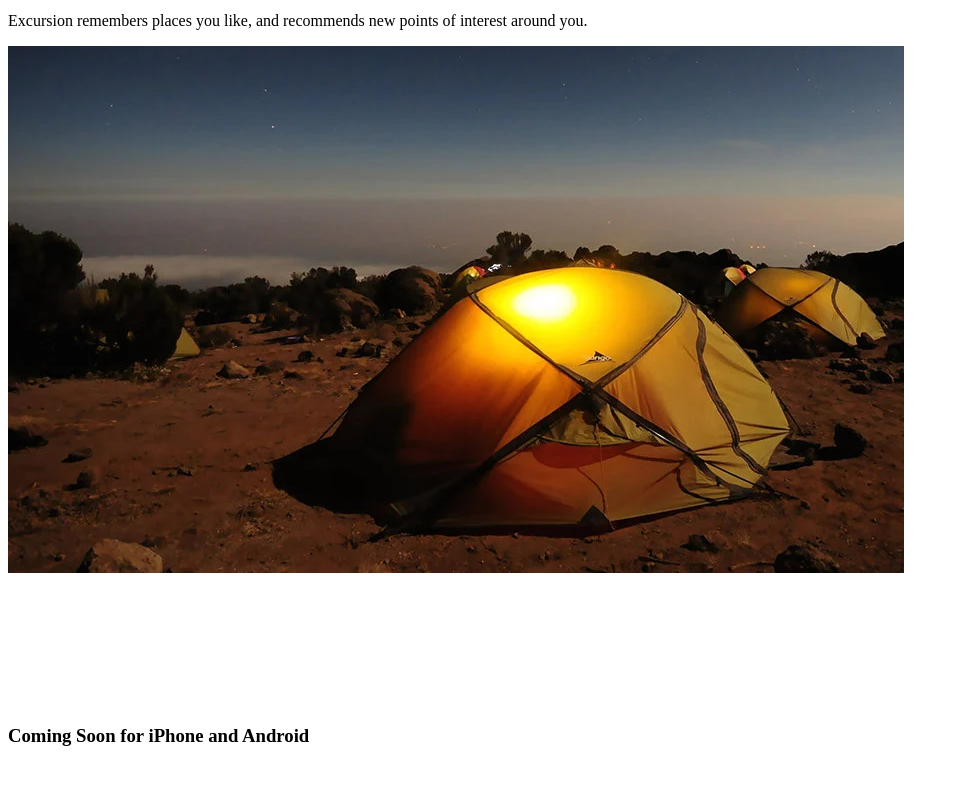
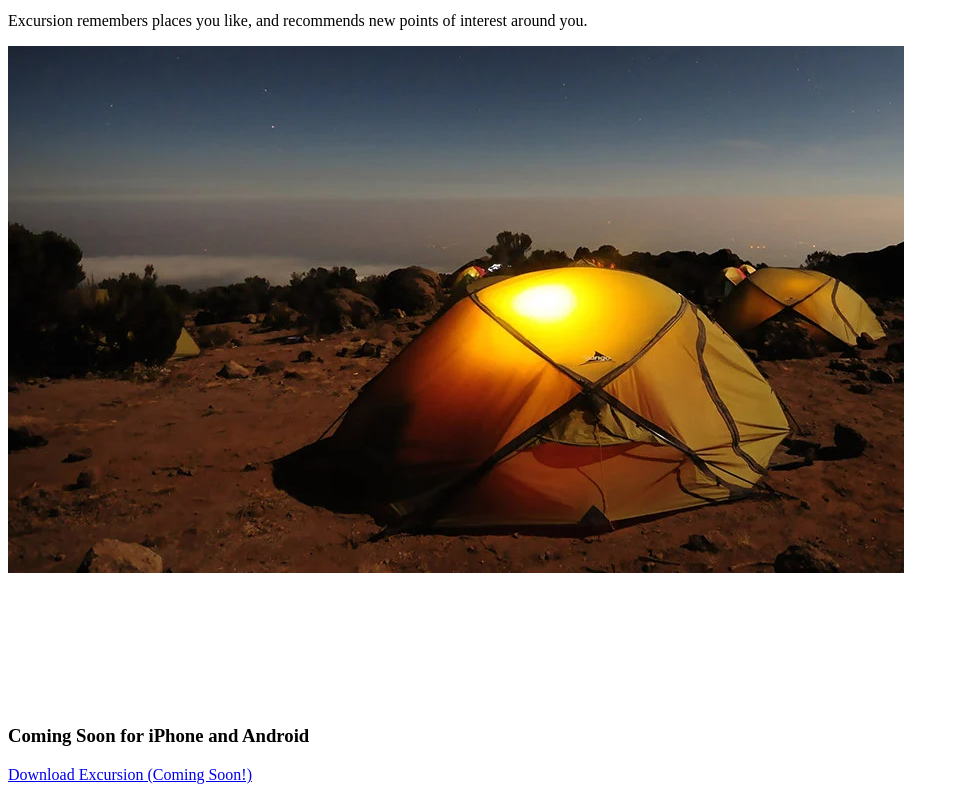
Before and after one commit to thammtran/excursion, a plain HTML site: page index.html in a window 1280 px wide. Shown: the part 323-1123 px from the top of the page, without its empty margins (0-959 px from the left). Before the commit the page ends 1089 px from the top, so only its background shows below. Drawn offline with Linux system fonts and the light colour scheme.

Commit message:
Link added again but under the third heading

```diff
--- a/index.html
+++ b/index.html
@@ -28,6 +28,9 @@
             <img src="resources/images/phone.webp">
 
             <h3>Coming Soon for iPhone and Android</h3>
+            <p>
+                <a href="index.html" class="link">Download Excursion (Coming Soon!)</a>
+            </p>
   </body>
 
 </html>
```
